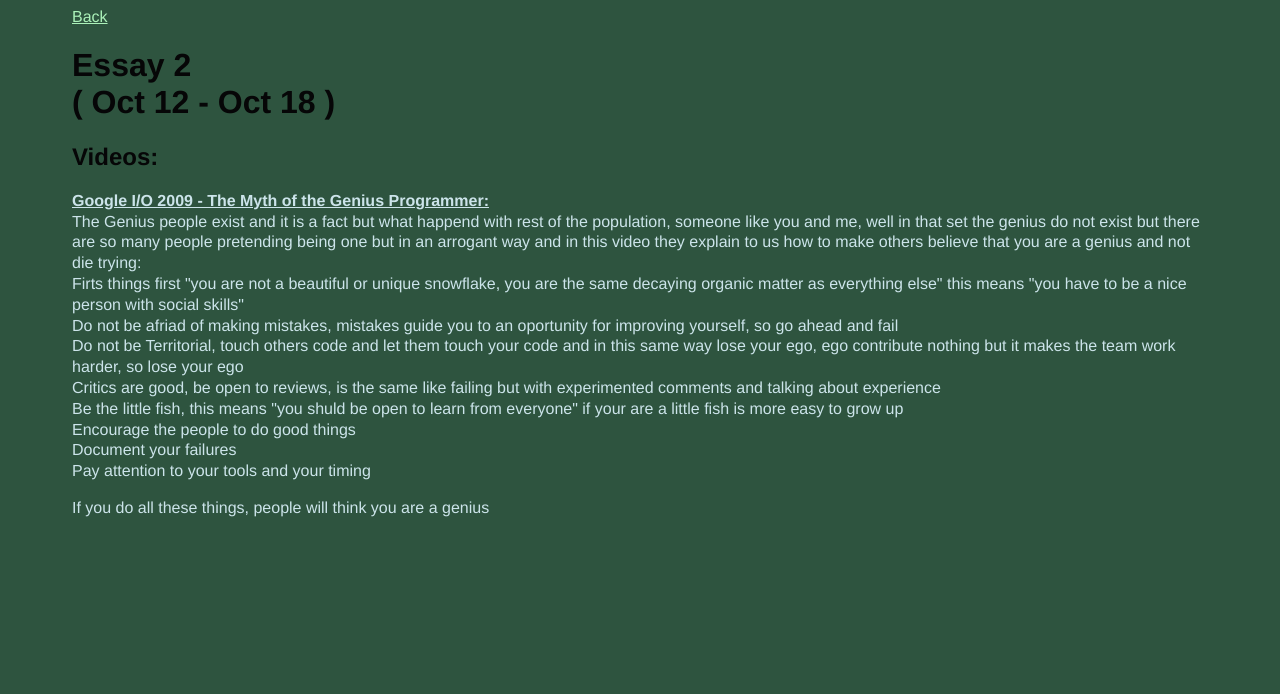
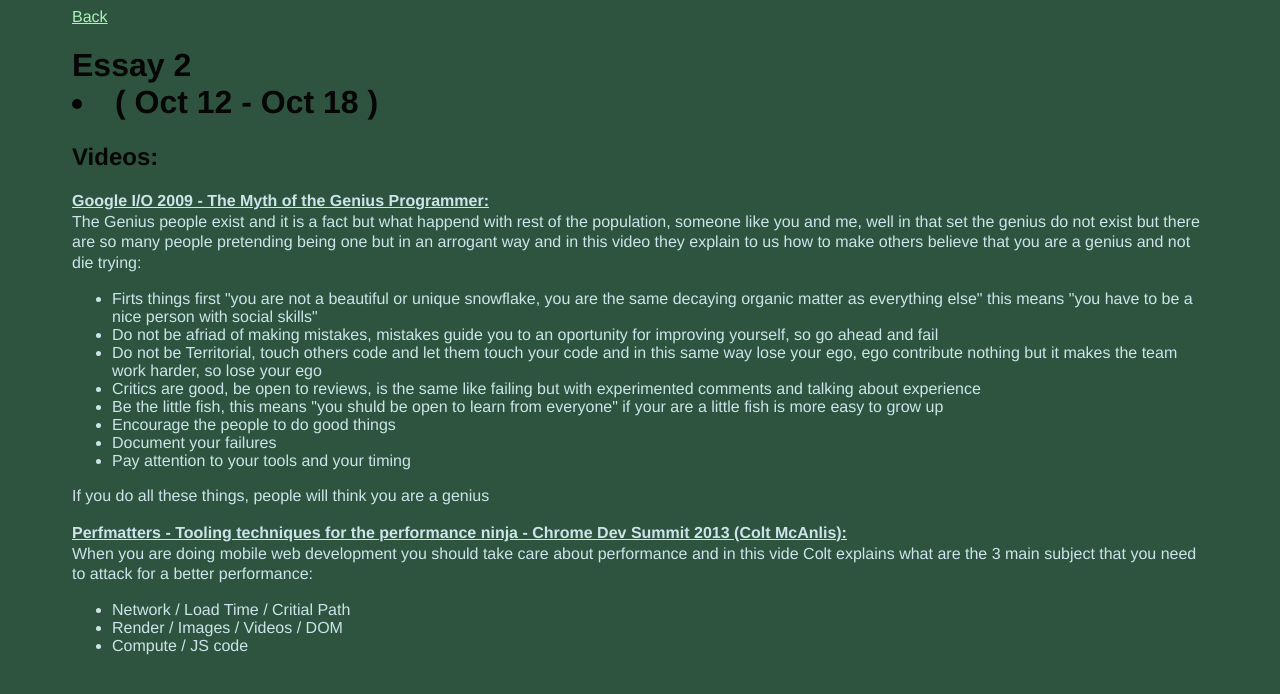
Before and after one commit to danodelarosa/essays, a plain HTML site: page essay_2.html in a window 1280 px wide. Drawn offline with Linux system fonts and the light colour scheme.

Commit message:
week 2 - video 2

```diff
--- a/essay_2.html
+++ b/essay_2.html
@@ -8,9 +8,34 @@
 </head>
 <body>
 	<a href="index.html" class="back">Back</a>
-	<h1>Essay 2<br> ( Oct 12 - Oct 18 )</h1>
+	<h1>Essay 2<li> ( Oct 12 - Oct 18 )</h1>
 	<h2>Videos:</h2>
-	<p><strong><a href="https://www.youtube.com/watch?v=0SARbwvhupQ&ab_channel=GoogleDevelopers" class="inside-links" target="_blank">Google I/O 2009 - The Myth of the Genius Programmer:</a></strong><br>The Genius people exist and it is a fact but what happend with rest of the population, someone like you and me, well in that set the genius do not exist but there are so many people pretending being one but in an arrogant way and in this video they explain to us how to make others believe that you are a genius and not die trying:<br>Firts things first "you are not a beautiful or unique snowflake, you are the same decaying organic matter as everything else" this means "you have to be a nice person with social skills" <br> Do not be afriad of making mistakes, mistakes guide you to an oportunity for improving yourself, so go ahead and fail<br>Do not be Territorial, touch others code and let them touch your code and in this same way lose your ego, ego contribute nothing but it makes the team work harder, so lose your ego<br>Critics are good, be open to reviews, is the same like failing but with experimented comments and talking about experience<br>Be the little fish, this means "you shuld be open to learn from everyone" if your are a little fish is more easy to grow up<br>Encourage the people to do good things<br>Document your failures<br>Pay attention to your tools and your timing</p>
+	<p><strong><a href="https://www.youtube.com/watch?v=0SARbwvhupQ&ab_channel=GoogleDevelopers" class="inside-links" target="_blank">Google I/O 2009 - The Myth of the Genius Programmer:</a></strong><br>The Genius people exist and it is a fact but what happend with rest of the population, someone like you and me, well in that set the genius do not exist but there are so many people pretending being one but in an arrogant way and in this video they explain to us how to make others believe that you are a genius and not die trying:</p>
+	<ul>
+		<li>Firts things first "you are not a beautiful or unique snowflake, you are the same decaying organic matter as everything else" this means "you have to be a nice person with social skills"</li>
+
+		<li> Do not be afriad of making mistakes, mistakes guide you to an oportunity for improving yourself, so go ahead and fail</li>
+
+		<li>Do not be Territorial, touch others code and let them touch your code and in this same way lose your ego, ego contribute nothing but it makes the team work harder, so lose your ego</li>
+
+		<li>Critics are good, be open to reviews, is the same like failing but with experimented comments and talking about experience</li>
+
+		<li>Be the little fish, this means "you shuld be open to learn from everyone" if your are a little fish is more easy to grow up</li>
+
+		<li>Encourage the people to do good things</li>
+
+		<li>Document your failures</li>
+
+		<li>Pay attention to your tools and your timing</li>
+	</ul>
+
 	<p>If you do all these things, people will think you are a genius</p>
+
+	<p><strong><a href="https://www.youtube.com/watch?v=8MMmg3bDOjc&ab_channel=GoogleDevelopers" class="inside-links" target="_blank">Perfmatters - Tooling techniques for the performance ninja - Chrome Dev Summit 2013 (Colt McAnlis):</a></strong><br>When you are doing mobile web development you should take care about performance and in this vide Colt explains what are the 3 main subject that you need to attack for a better performance:</p>
+	<ul>
+		<li>Network / Load Time / Critial Path</li>
+		<li>Render / Images / Videos / DOM</li>
+		<li>Compute / JS code</li>
+	</ul>
 </body>
 </html>
```
